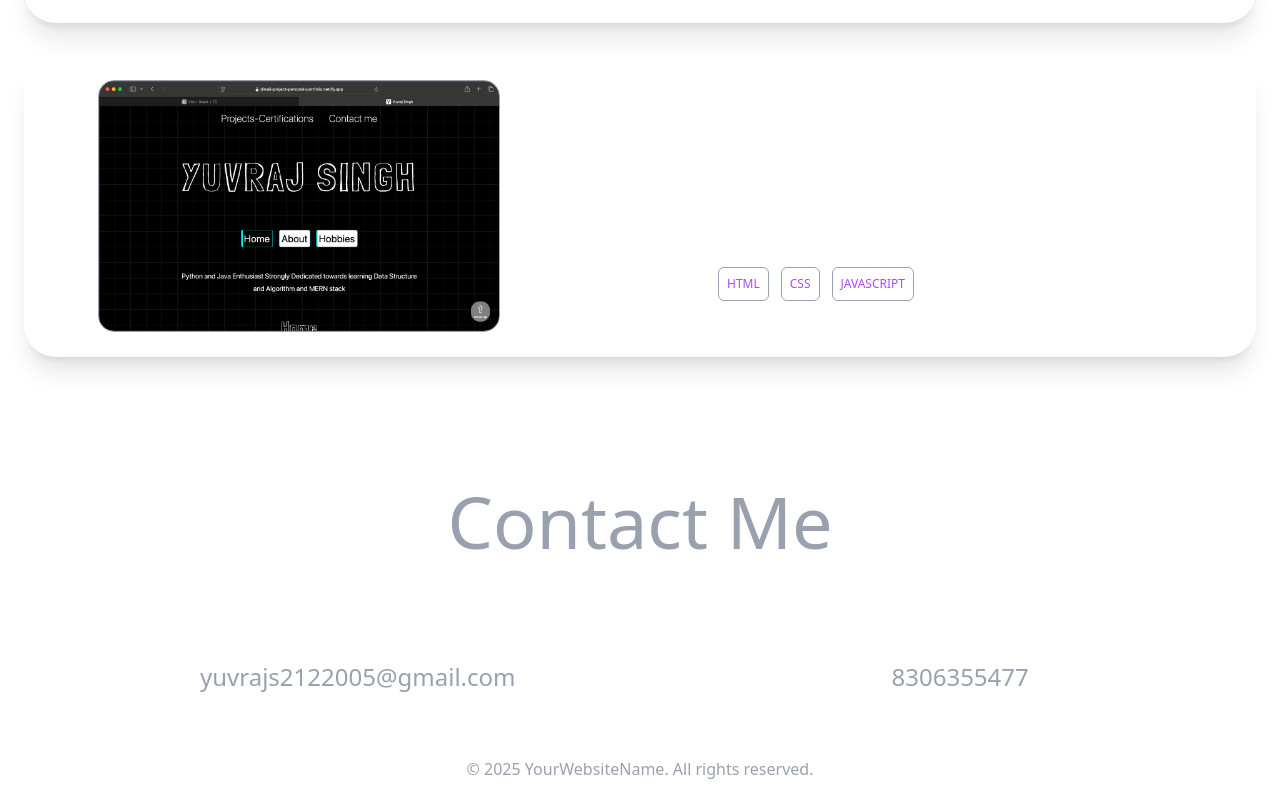
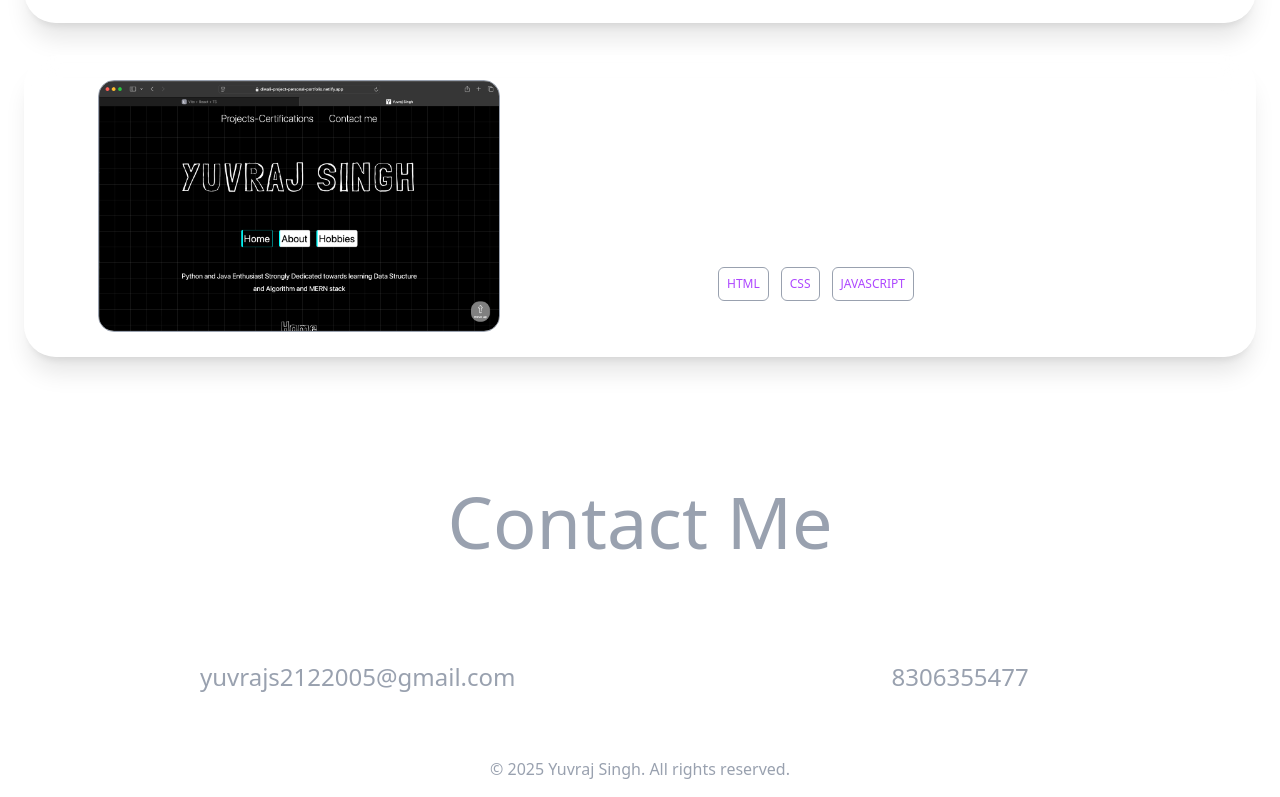
Before and after one commit to yuvraj2singh/React-Portfolio, a React (Vite) app: page / in a window 1280 px wide. Shown: the part 2281-3078 px from the top of the page. Built offline with nearby package versions, Linux system fonts and the light colour scheme.

Commit message:
update CopyRight

```diff
--- a/src/Components/CopyRight.tsx
+++ b/src/Components/CopyRight.tsx
@@ -1,8 +1,8 @@
 const CopyRight = () => {
   return (
     <footer className="text-center py-4 text-gray-400">
-  &copy; {new Date().getFullYear()} YourWebsiteName. All rights reserved.
-</footer>
-  )
-}
-export default CopyRight
+      &copy; {new Date().getFullYear()} Yuvraj Singh. All rights reserved.
+    </footer>
+  );
+};
+export default CopyRight;
```
